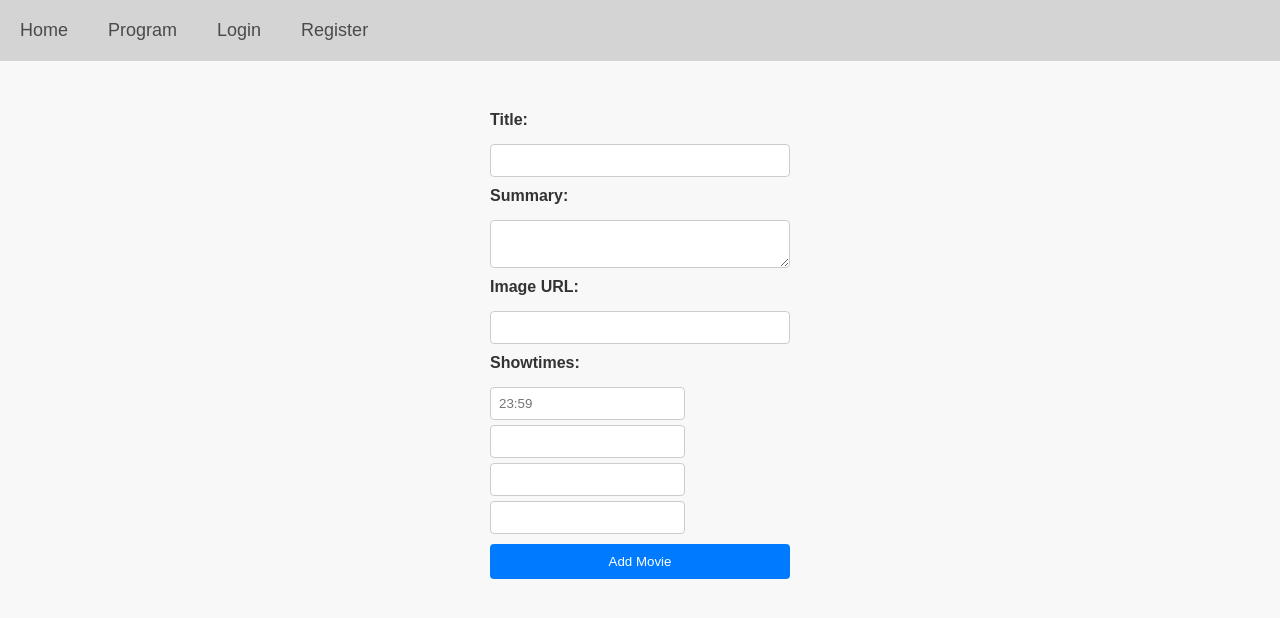
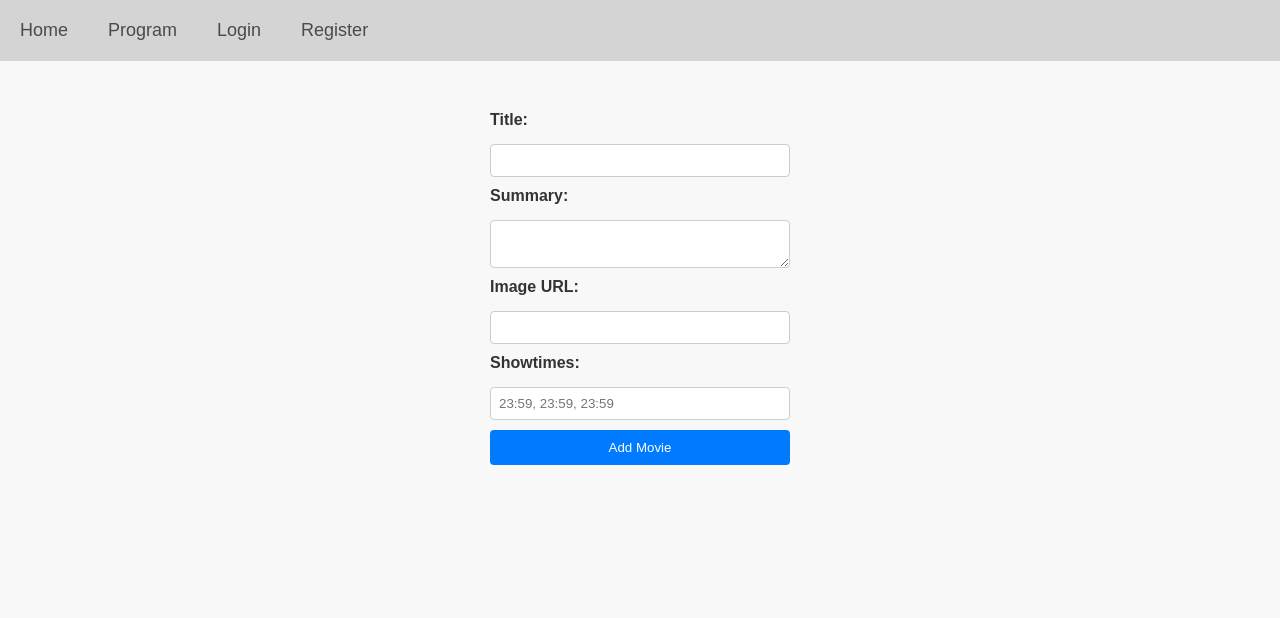
Before and after one commit to PetyoVeselinovMitev/SoftuniExamProject, a React (Vite) app in the folder client/: page /admin/create in a window 1280 px wide. Shown: the top 618 px of the page. Built offline with nearby package versions, Linux system fonts and the light colour scheme.

Commit message:
add partial add movie functionality

```diff
--- a/client/src/App.jsx
+++ b/client/src/App.jsx
@@ -28,7 +28,7 @@ function App() {
         name: authState.name,
         userId: authState.userId,
         email: authState.email,
-        accessToken: authState.token,
+        accessToken: authState.accessToken,
         isAuthenticated: !!authState.email,
         isAdmin: authState.email === 'cinema@admin.bg',
         changeAuthState,
--- a/client/src/api/moviesApi.js
+++ b/client/src/api/moviesApi.js
@@ -20,10 +20,15 @@ const getShowtimeWithMovie = async (movieId) => {
     return movieWithShowtime;
 }
 
+const postNewMovie = async (title, summary, imageUrl, showtimes, accessToken) => {
+    console.log(title, summary, imageUrl, showtimes, accessToken);
+}
+
 const moviesAPI = {
     getAllMovies,
     getRecent,
-    getShowtimeWithMovie
+    getShowtimeWithMovie,
+    postNewMovie
 }
 
 export default moviesAPI;
--- a/client/src/components/adminPanel/createMovie/CreateMovie.jsx
+++ b/client/src/components/adminPanel/createMovie/CreateMovie.jsx
@@ -1,19 +1,67 @@
+import { useContext, useState } from 'react';
 import './CreateMovie.css';
+import { useNavigate } from 'react-router-dom';
+import { useForm } from '../../../hooks/useForm';
+import { usePostNewMovie } from '../../../hooks/useMovies';
+import { AuthContext } from '../../../contexts/AuthContext';
+
+const initialValues = {
+    title: '',
+    summary: '',
+    imageUrl: '',
+    showtimes: []
+}
 
 export default function CreateMovie() {
+    const [error, setError] = useState('');
+    const navigate = useNavigate();
+
+    const validateShowtimes = (showtimes) => {
+        const regex = /^(\d{2}:\d{2})(,\s*\d{2}:\d{2})*$/;
+        return regex.test(showtimes);
+    };
+
+    const { accessToken } = useContext(AuthContext)
+
+    const createMovieHandler = async ({ title, summary, imageUrl, showtimes }) => {
+
+        if (!title || !summary || !imageUrl || !showtimes) {
+            setError('All fields are required!');
+            return;
+        }
+        if (!validateShowtimes(showtimes)) {
+            setError('Showtimes must be in the format 21:30, 22:30, ...');
+            return;
+        }
+
+        try {
+            usePostNewMovie(title, summary, imageUrl, showtimes, accessToken);
+            navigate('/admin');
+        } catch (error) {
+            setError(error.message);
+            console.error(error.message);
+        }
+    }
+
+    const { values, changeHandler, submitHandler } = useForm(initialValues, createMovieHandler)
+
     return (
-        <form className="create-movie-form" >
+        <form className="create-movie-form" onSubmit={submitHandler}>
             <label htmlFor="title">Title:</label>
             <input
                 type="text"
                 id="title"
                 name="title"
+                value={values.title}
+                onChange={changeHandler}
             />
 
             <label htmlFor="summary">Summary:</label>
             <textarea
                 id="summary"
                 name="summary"
+                value={values.summary}
+                onChange={changeHandler}
             />
 
             <label htmlFor="imageUrl">Image URL:</label>
@@ -21,34 +69,25 @@ export default function CreateMovie() {
                 type="text"
                 id="imageUrl"
                 name="imageUrl"
+                value={values.imageUrl}
+                onChange={changeHandler}
             />
 
-            <label htmlFor="showtime1">Showtimes: </label>
-            <div>
-                <input
-                    type="text"
-                    id="showtimes"
-                    name="showtimes"
-                    placeholder='23:59'
-                />
-                <input
-                    type="text"
-                    id="showtimes"
-                    name="showtimes"
+            <label htmlFor="showtime">Showtimes: </label>
+            <input
+                type="text"
+                id="showtimes"
+                name="showtimes"
+                placeholder='23:59, 23:59, 23:59'
+                value={values.showtimes}
+                onChange={changeHandler}
+            />
 
-                />
-                <input
-                    type="text"
-                    id="showtimes"
-                    name="showtimes"
-                />
-                <input
-                    type="text"
-                    id="showtimes"
-                    name="showtimes"
-                />
-            </div>
-
+            {error && (
+                <p className='error'>
+                    <span>{error}</span>
+                </p>
+            )}
             <button type="submit">Add Movie</button>
         </form>
     );
--- a/client/src/hooks/useMovies.js
+++ b/client/src/hooks/useMovies.js
@@ -31,3 +31,7 @@ export function useGetRecentMovies(setLoading) {
 
     return [movies, setMovies]
 }
+
+export function usePostNewMovie(title, summary, imageUrl, showtimes, accessToken) {
+    moviesAPI.postNewMovie(title, summary, imageUrl, showtimes, accessToken);
+}
```
